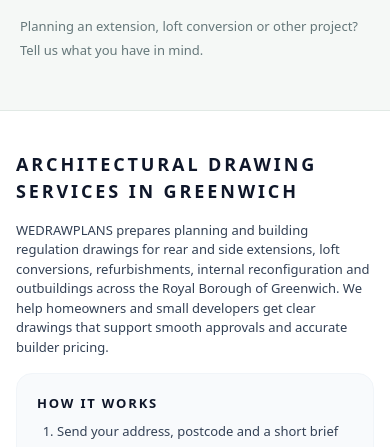
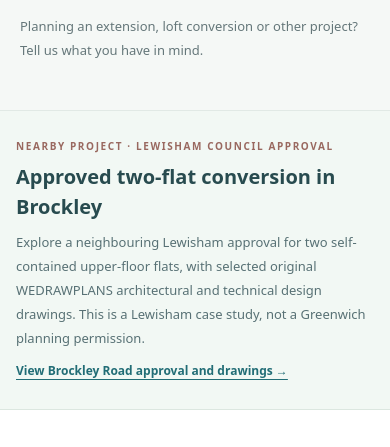
Before and after one commit to WEDRAWPLANS/wedrawplans, a Next.js app: page /areas/greenwich in a window 390 px wide. Shown: the part 6472-6919 px from the top of the page. Built offline with nearby package versions, Linux system fonts and the light colour scheme.

Commit message:
Connect Brockley approval to relevant planning and neighbouring area pages

```diff
--- a/pages/areas/greenwich.tsx
+++ b/pages/areas/greenwich.tsx
@@ -157,6 +157,15 @@ export default function GreenwichAreaPage() {
   title="Planning approvals in Greenwich and Eltham"
   intro="Examples include the addition of two flats at Woolwich Road and a lawful loft conversion in Eltham, illustrating different planning routes and drawing requirements."
 />
+
+          <section aria-label="Related approved conversion in neighbouring Lewisham" className="border-b border-[#dce7e0] bg-[#f2f8f4] py-7">
+            <div className="mx-auto max-w-6xl px-4 lg:px-6">
+              <p className="text-[10px] font-extrabold uppercase tracking-[.16em] text-[#99685f]">Nearby project · Lewisham Council approval</p>
+              <h2 className="mt-2 text-[20px] font-semibold text-[#284b4f]">Approved two-flat conversion in Brockley</h2>
+              <p className="mt-2 max-w-4xl text-[13px] leading-6 text-[#587175]">Explore a neighbouring Lewisham approval for two self-contained upper-floor flats, with selected original WEDRAWPLANS architectural and technical design drawings. This is a Lewisham case study, not a Greenwich planning permission.</p>
+              <a href="/case-studies/brockley-road-lewisham-two-flat-conversion" className="mt-3 inline-flex text-[12px] font-bold text-[#226d76] underline underline-offset-4">View Brockley Road approval and drawings →</a>
+            </div>
+          </section>
 
           <section className="bg-white border-b border-slate-200 py-10">
             <div className="mx-auto max-w-5xl px-4 lg:px-6 space-y-10">
```
